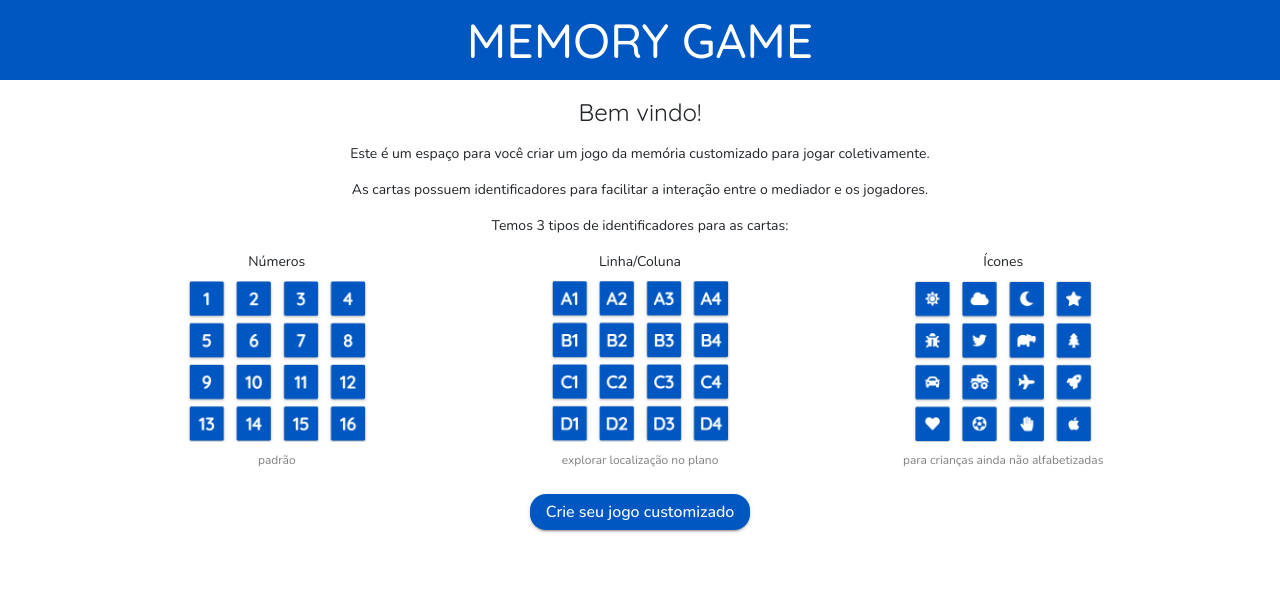
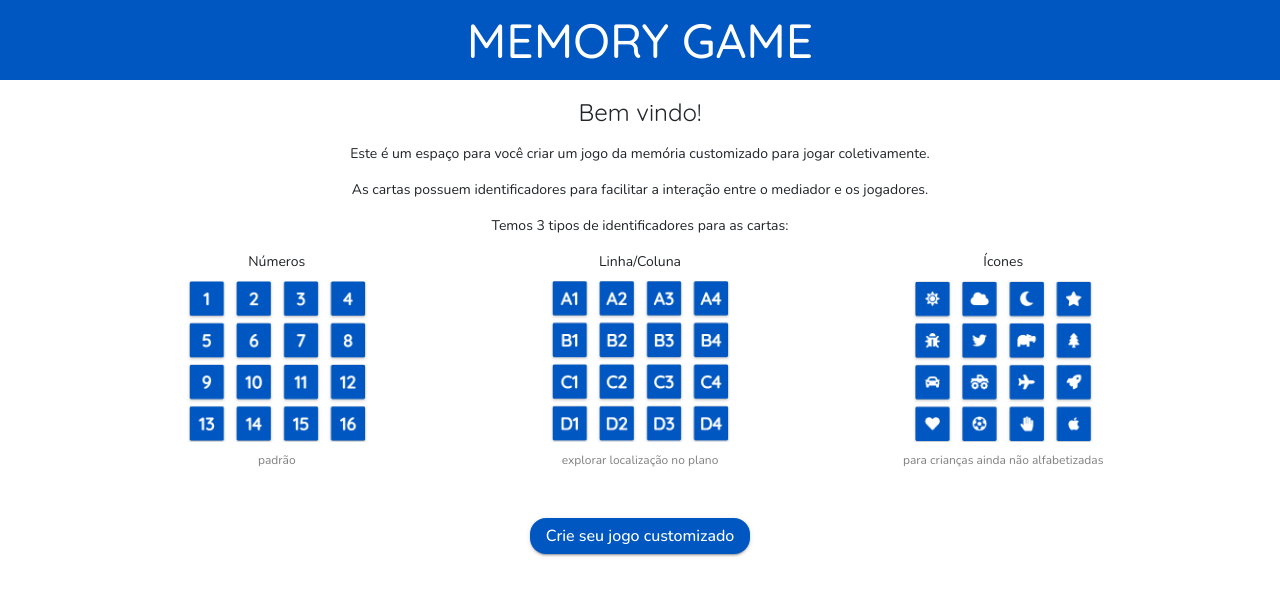
Before and after one commit to flaviamatdev/memory-game, an Angular app: page / in a window 1280 px wide. Shown: the top 596 px of the page. Built offline with nearby package versions, Linux system fonts and the light colour scheme.

Commit message:
ajuste css home

```diff
--- a/src/app/views/home/home/home.component.html
+++ b/src/app/views/home/home/home.component.html
@@ -23,7 +23,7 @@
         </div>
     </div>
 
-    <div class="mt-4">
+    <div class="mt-5">
         <button mat-raised-button color="primary" (click)="buildGame()">Crie seu jogo customizado</button>
     </div>
 </div>
```
